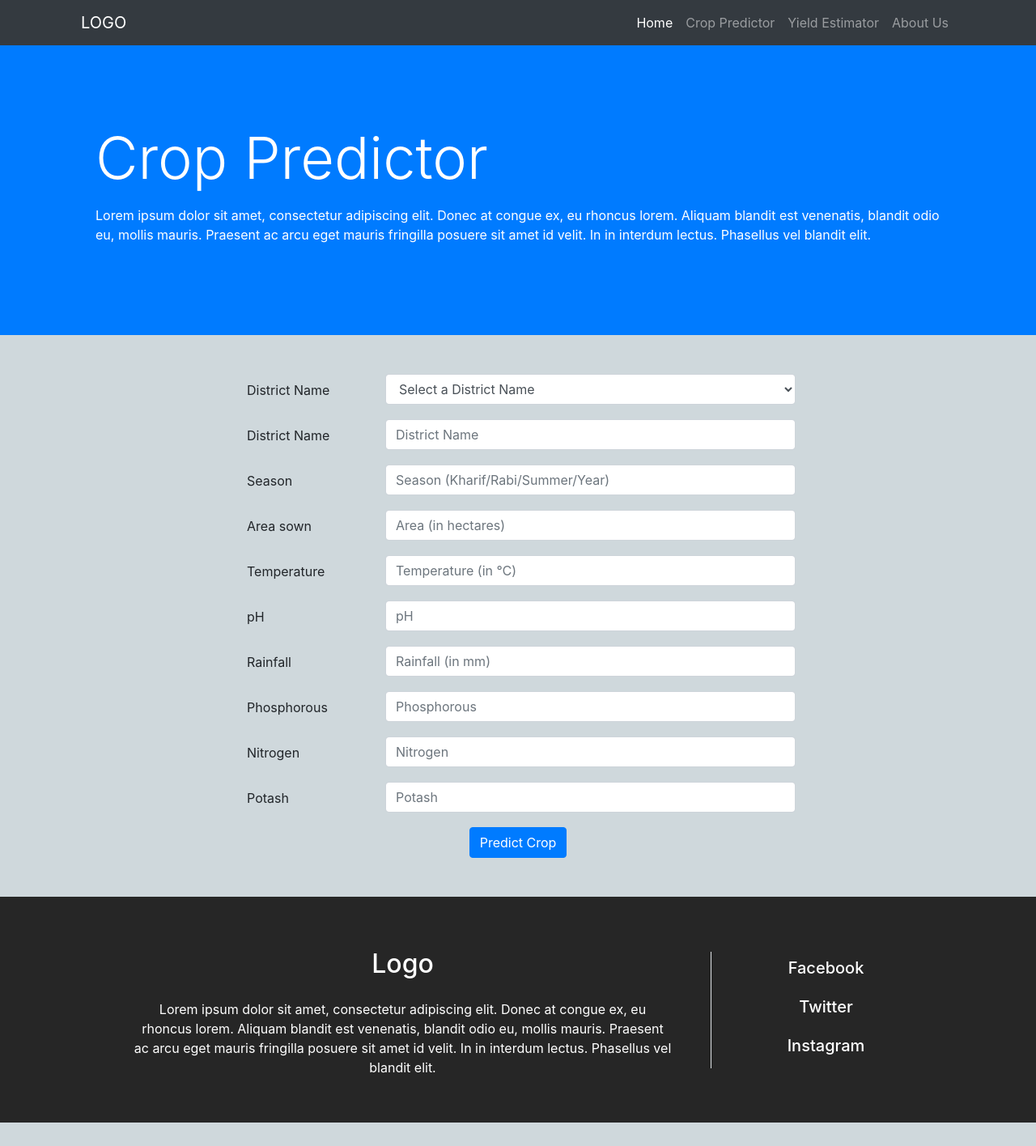
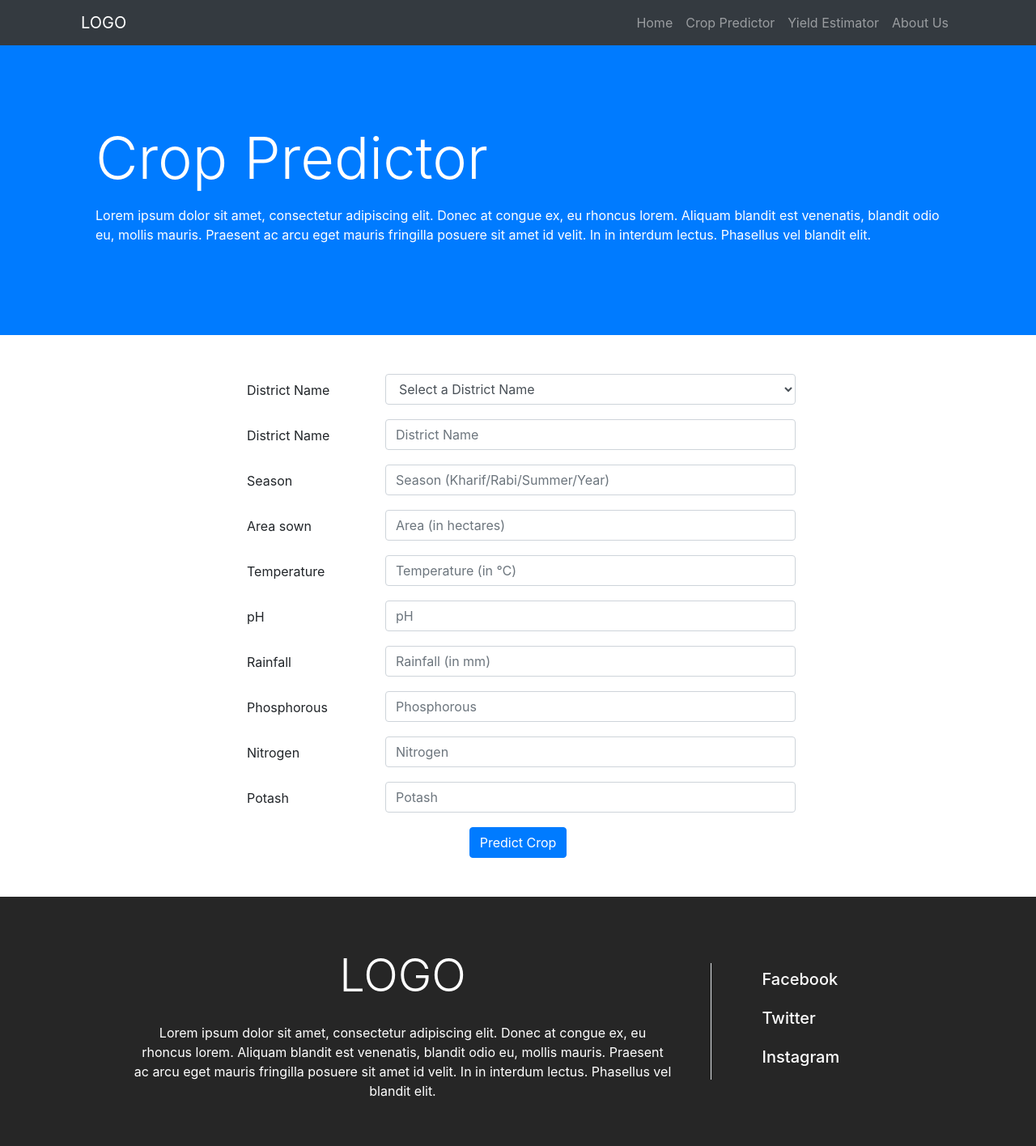
Before and after one commit to Name-Siddhartha/CropPrediction, a Flask app: page /predict in a window 1280 px wide. Shown: the whole page at 81% size. Before the commit the page ends 1387 px from the top, so only its background shows below. Run offline with Flask 2, Linux system fonts and the light colour scheme; some libraries are stand-ins or nearby versions.

Commit message:
Minor Upgrades

```diff
--- a/templates/footer.html
+++ b/templates/footer.html
@@ -5,14 +5,14 @@
         <div class="container flex-wrap align-content-stretch text-white rounded-0">
             <div class="row justify-content-center">
                 <div class="col-8 my-3 px-5">
-                    <h2 class="text-white text-center display-5 m-4">Logo</h2>
+                    <h2 class="text-white text-center display-4 m-4">LOGO</h2>
                     <p class="text-white text-center">Lorem ipsum dolor sit amet, consectetur adipiscing elit. Donec at congue ex, eu rhoncus lorem. Aliquam blandit est venenatis, blandit odio eu, mollis mauris. Praesent ac arcu eget mauris fringilla posuere sit amet id velit. In in interdum lectus. Phasellus vel blandit elit.</small></p>
 
                 </div>
                 <div class="col-3 border-left border-2 align-self-center">
-                    <h5 class="text-white px-5 py-2">Facebook</h5>
-                    <h5 class="text-white px-5 py-2">Twitter</h5>
-                    <h5 class="text-white px-5 py-2">Instagram</h5>
+                    <h5 class="text-white px-5 py-2 text-left">Facebook</h5>
+                    <h5 class="text-white px-5 py-2 text-left">Twitter</h5>
+                    <h5 class="text-white px-5 py-2 text-left">Instagram</h5>
                 </div>
             </div>
         </div>
--- a/templates/form_crop.html
+++ b/templates/form_crop.html
@@ -18,7 +18,7 @@
 </div>
 {% endif %}
 
-<div class="container-fluid" style="background-color: #CFD8DC">
+<div class="container-fluid">
     <div class="container text-left p-5">
         <form action="/predict" method="POST">
             <div class="row justify-content-center">
--- a/templates/form_yield.html
+++ b/templates/form_yield.html
@@ -19,7 +19,7 @@
 </div>
 {% endif %}
 
-<div class="container-fluid" style="background-color: #CFD8DC">
+<div class="container-fluid">
     <div class="container text-left p-5">
         <form action="/yield_predict" method="POST">
             <div class="row justify-content-center">
--- a/templates/home.html
+++ b/templates/home.html
@@ -4,7 +4,6 @@
     {% include "intro.html" %}
     <!-- <head></head> -->
     <!-- <body></body> -->
-    <img src="{{ user_image }}" alt="IMAGE" />
 
 
 </html>
--- a/templates/navbar.html
+++ b/templates/navbar.html
@@ -7,7 +7,7 @@
 
         <div class="container justify-content-end">
             <ul class="navbar-nav">
-            <li class="nav-item active">
+            <li class="nav-item">
                 <a class="nav-link" href="/">Home</a>
             </li>
             <li class="nav-item">
```
Also changed, not shown: app.py (+5 -3 lines), crop_predi.py (+5 -5 lines), yield_pred.py (+7 -8 lines).
